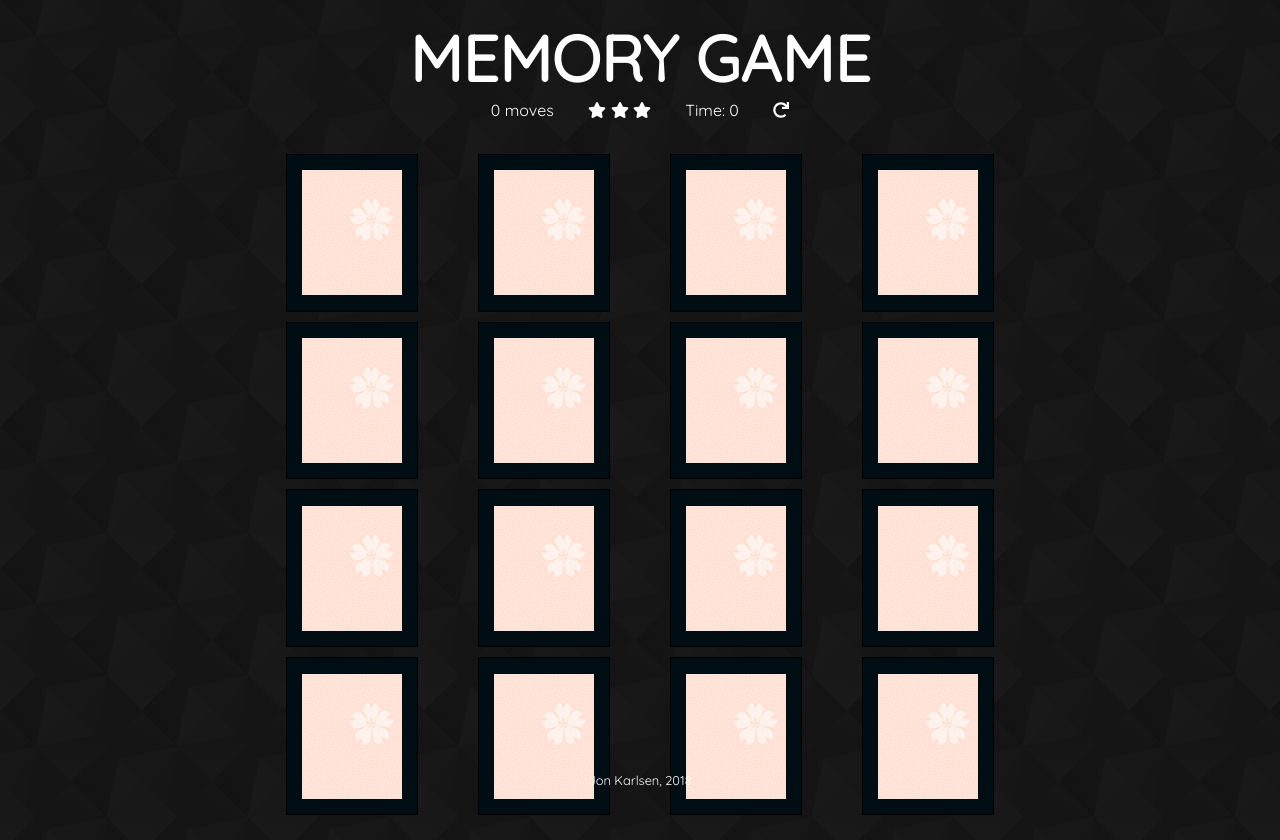
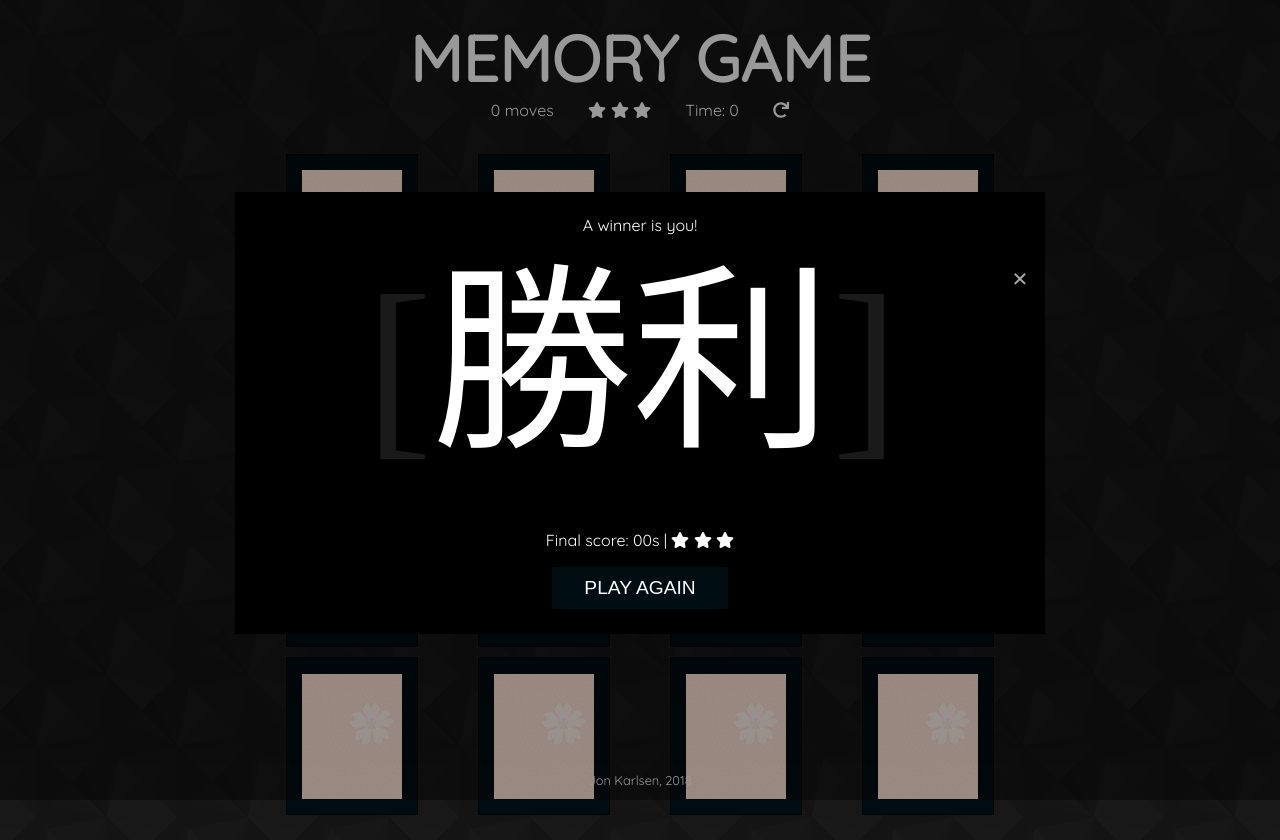
Before and after one commit to jakarlse88/memory-game, a plain HTML site: page index.html in a window 1280 px wide. Drawn offline with nearby package versions, Linux system fonts and the light colour scheme.

Commit message:
feat: re-style play again btn

```diff
--- a/css/app.css
+++ b/css/app.css
@@ -175,7 +175,7 @@ body {
 /* Modal background */
 
 .modal {
-  display: none;
+  display: block;
   position: fixed;
   z-index: 1;
   left: 0;
@@ -263,6 +263,17 @@ body {
   }
 }
 
+.btn {
+  color: #fff;
+  background-color: #000d12;
+  font-size: 1.2em;
+  border: none;
+  border-radius: 2px;
+  text-transform: uppercase;
+  padding: 10px 32px;
+  margin: 1em 1em 0;
+}
+
 /*
   *
   * Footer
--- a/js/app.js
+++ b/js/app.js
@@ -88,7 +88,9 @@ function showCard(e) {
 
 // Add card to list of "open" cards
 function addToOpen(e) {
-    openCards.push(this);
+    if (openCards.length < 2) {
+        openCards.push(this);
+    }
 }
 
 // Add cards to list of "finished" cards
```
